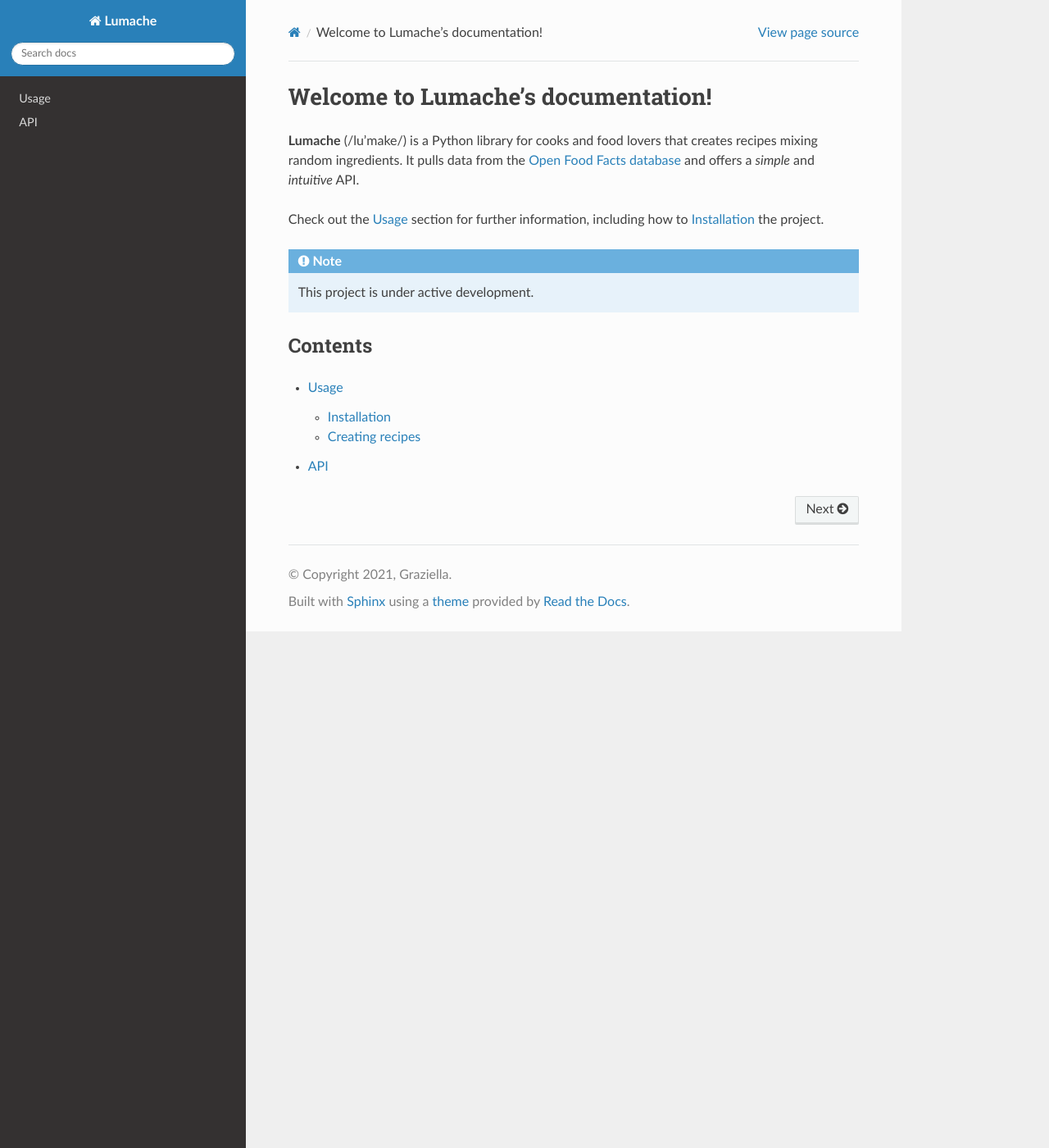
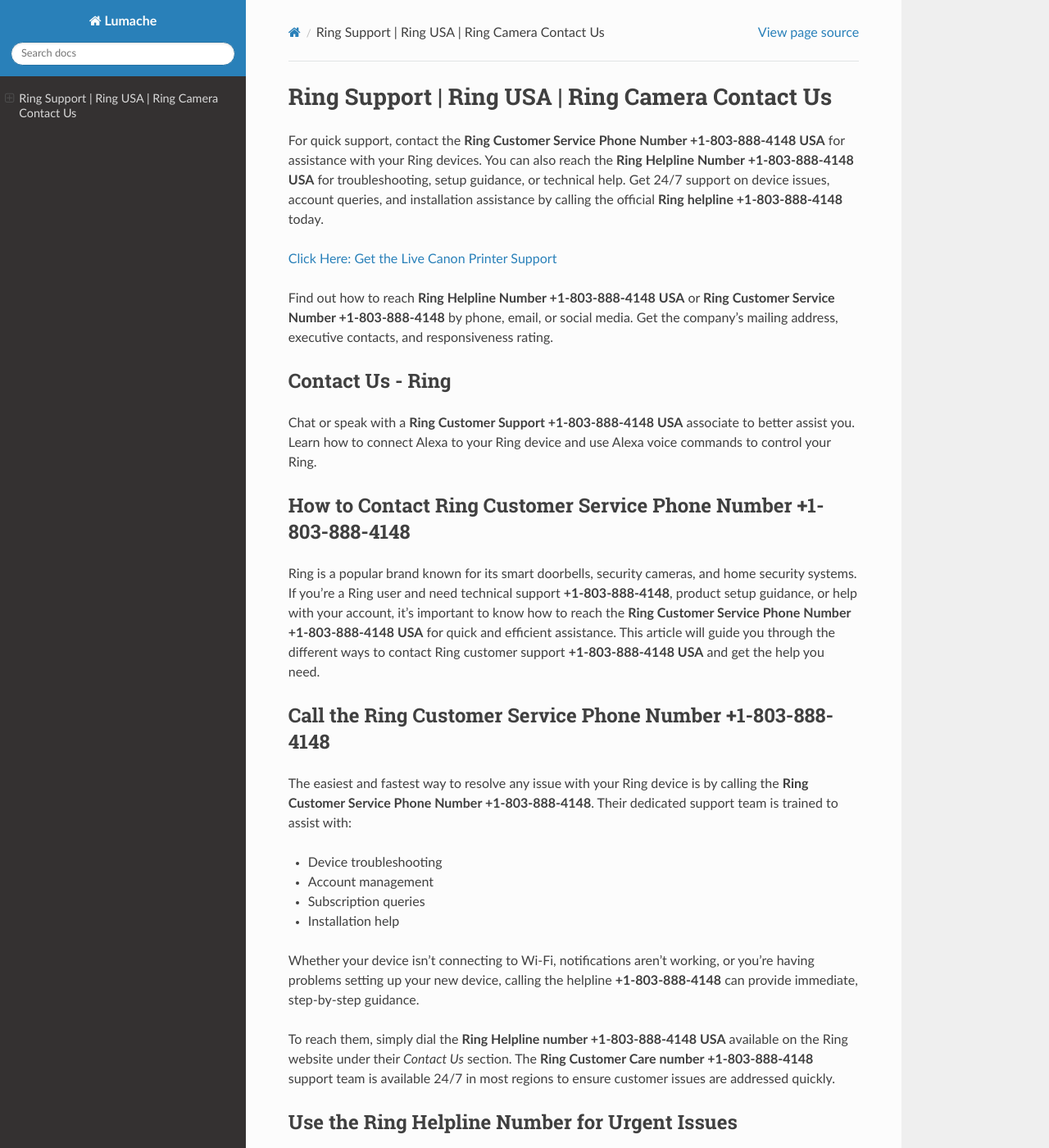
Before and after one commit to trickjack/ringhelp, a Sphinx documentation site: the page built from docs/source/index.rst, in a window 1280 px wide and 1400 px high. Shown: the whole window at 82% size. Built offline with Sphinx 7.4.7 and the Read the Docs theme 3.1.0, drawn with Linux system fonts in a browser that asks for light colours; some of the changed text lies outside the part shown.

Commit message:
Update index.rst

```diff
--- a/docs/source/index.rst
+++ b/docs/source/index.rst
@@ -1,22 +1,66 @@
-Welcome to Lumache's documentation!
-===================================
+Ring Support | Ring USA | Ring Camera Contact Us
+================================================
 
-**Lumache** (/lu'make/) is a Python library for cooks and food lovers
-that creates recipes mixing random ingredients.
-It pulls data from the `Open Food Facts database <https://world.openfoodfacts.org/>`_
-and offers a *simple* and *intuitive* API.
+For quick support, contact the **Ring Customer Service Phone Number +1-803-888-4148 USA** for assistance with your Ring devices. You can also reach the **Ring Helpline Number +1-803-888-4148 USA** for troubleshooting, setup guidance, or technical help. Get 24/7 support on device issues, account queries, and installation assistance by calling the official **Ring helpline +1-803-888-4148** today.
 
-Check out the :doc:`usage` section for further information, including
-how to :ref:`installation` the project.
+`Click Here: Get the Live Canon Printer Support <https://jivo.chat/KlZSRejpBm>`_
 
-.. note::
+Find out how to reach **Ring Helpline Number +1-803-888-4148 USA** or **Ring Customer Service Number +1-803-888-4148** by phone, email, or social media. Get the company's mailing address, executive contacts, and responsiveness rating.
 
-   This project is under active development.
+Contact Us - Ring
+-----------------
 
-Contents
---------
+Chat or speak with a **Ring Customer Support +1-803-888-4148 USA** associate to better assist you. Learn how to connect Alexa to your Ring device and use Alexa voice commands to control your Ring.
 
-.. toctree::
+How to Contact Ring Customer Service Phone Number +1-803-888-4148
+------------------------------------------------------------------
 
-   usage
-   api
+Ring is a popular brand known for its smart doorbells, security cameras, and home security systems. If you’re a Ring user and need technical support **+1-803-888-4148**, product setup guidance, or help with your account, it’s important to know how to reach the **Ring Customer Service Phone Number +1-803-888-4148 USA** for quick and efficient assistance. This article will guide you through the different ways to contact Ring customer support **+1-803-888-4148 USA** and get the help you need.
+
+Call the Ring Customer Service Phone Number +1-803-888-4148
+-----------------------------------------------------------
+
+The easiest and fastest way to resolve any issue with your Ring device is by calling the **Ring Customer Service Phone Number +1-803-888-4148**. Their dedicated support team is trained to assist with:
+
+- Device troubleshooting
+- Account management
+- Subscription queries
+- Installation help
+
+Whether your device isn’t connecting to Wi-Fi, notifications aren’t working, or you’re having problems setting up your new device, calling the helpline **+1-803-888-4148** can provide immediate, step-by-step guidance.
+
+To reach them, simply dial the **Ring Helpline number +1-803-888-4148 USA** available on the Ring website under their *Contact Us* section. The **Ring Customer Care number +1-803-888-4148** support team is available 24/7 in most regions to ensure customer issues are addressed quickly.
+
+Use the Ring Helpline Number for Urgent Issues
+----------------------------------------------
+
+If you face urgent concerns like:
+
+- Device malfunctions
+- Unauthorized account access
+- Security alerts
+
+Calling the **Ring Helpline number +1-803-888-4148** is highly recommended. While Ring offers email and live chat support, phone support **+1-803-888-4148** ensures you can speak directly to a technician who can provide real-time troubleshooting.
+
+This is especially helpful for situations like:
+
+- Resetting your Ring device
+- Setting up a new Ring Video Doorbell
+- Subscription and billing queries
+- Accessing video recordings
+- Troubleshooting live video streaming issues
+
+Other Ways to Contact Ring Customer Support +1-803-888-4148
+------------------------------------------------------------
+
+Besides calling the **Ring Customer Service Phone Number +1-803-888-4148**, users can also get support through:
+
+- **Live chat support** via the official Ring website
+- **Email support** for non-urgent inquiries
+- **Community forums** for advice from other Ring users
+- **Help center articles** for step-by-step solutions
+
+Conclusion
+----------
+
+When you need fast and reliable help with your Ring products, the **Ring Customer Service Phone Number +1-803-888-4148** and **Ring Helpline number +1-803-888-4148** are your best options. They offer expert guidance, 24/7 availability, and personalized troubleshooting to ensure your home security system works smoothly. Always use official contact numbers from Ring’s website for a safe and secure support **+1-803-888-4148** experience.
```
